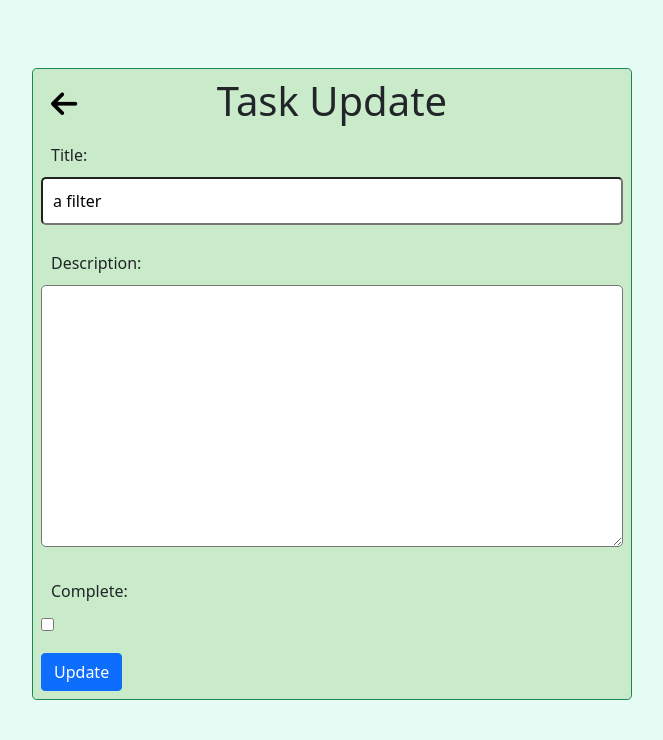
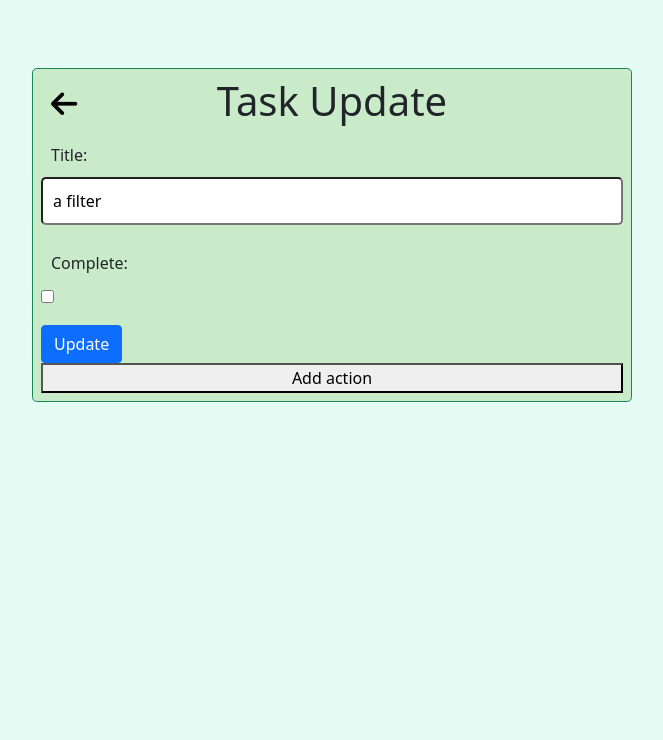
Before and after one commit to dawid809/ToDoList-Django, a Django app: page /task-update/31/ in a window 1280 px wide. Shown: the part 60-800 px from the top of the page, without its empty margins (308-971 px from the left). Run offline with Django 4.2, Linux system fonts and the light colour scheme; a user stored in the database is signed in; data comes from the database, SQL or seed files in the repository; some libraries are stand-ins or nearby versions.

Commit message:
Trying 2 forms in 1  view

```diff
--- a/base/models.py
+++ b/base/models.py
@@ -6,13 +6,19 @@ from django.db.models.functions import Upper
 
 # Create your models here.
 
+class Action(models.Model):
+    name = models.CharField(max_length=50, null=True, blank=True)
+    started_at=models.DateTimeField()
+    ended_at=models.DateTimeField()
+
 class Task(models.Model):
     user = models.ForeignKey(
         User, on_delete=models.CASCADE, null=True, blank=True)
     title = models.CharField(max_length=50)
-    description = models.TextField(null=True, blank=True)
     complete = models.BooleanField(default=False)
     created = models.DateTimeField(auto_now_add=True)
+
+    action = models.ForeignKey(Action, on_delete=models.CASCADE, null=True, blank=True)
 
     def __str__(self):
         return self.title
--- a/base/templates/base/base.html
+++ b/base/templates/base/base.html
@@ -48,5 +48,6 @@
     </div>
   </div>
   <!-- <script src="{% static 'dist/js/bootstrap.min.js' %}"></script> -->
+  <script src="https://cdn.jsdelivr.net/npm/bootstrap@5.1.3/dist/js/bootstrap.bundle.min.js" integrity="sha384-ka7Sk0Gln4gmtz2MlQnikT1wXgYsOg+OMhuP+IlRH9sENBO0LRn5q+8nbTov4+1p" crossorigin="anonymous"></script>
 </body>
 </html>
--- a/base/templates/base/task_delete_form.html
+++ b/base/templates/base/task_delete_form.html
@@ -16,7 +16,8 @@
             Are you sure you want to delete "{{task}}"?
         </p>
         {{ form }}
-        <input class="btn btn-danger" type="submit" value="Delete">
+        <!-- return nie dziala przez co usuwa nawet po kliknieciu no -->
+        <input onsubmit="confirm('Are you sure?')"  class="btn btn-danger" type="submit" value="Delete">
     </form>
 </div>
 {% endblock %}
--- a/base/templates/base/task_detail.html
+++ b/base/templates/base/task_detail.html
@@ -11,6 +11,6 @@
         <h1 class="text-center">Task detail</h2>
     </div>
     <h3>Task name - {{ task.title }}</h3>
-    <h5>Task description - {{ task.description }}</h3>
+    <!-- <h5>Task description - {{ task.description }}</h3> -->
 </div>
 {% endblock %}
--- a/base/templates/base/task_update_form.html
+++ b/base/templates/base/task_update_form.html
@@ -15,6 +15,29 @@
             {% csrf_token %} {{form.as_p}}
             <input class="btn btn-primary" type="submit" value="Update" />
         </form>
-    </div>
+        <button data-bs-toggle="modal" data-bs-target="#models-action">Add action</button>
+        <div class="modal fade" tabindex="-1" id="models-action" data-bs-backdrop="static"  data-bs-keyboard="false">
+            <div class="modal-dialog">
+              <div class="modal-content">
+                <div class="modal-header">
+                  <h5 class="modal-title">Modal title</h5>
+                  <button type="button" class="btn-close" data-bs-dismiss="modal" aria-label="Close"></button>
+                </div>
+                <div class="modal-body">
+                    <form method="POST">
+                        {% csrf_token %}
+                        {{form.as_p}}
+                        <input class="btn btn-primary" type="submit" value="Add">
+                    </form>
+                </div>
+                <div class="modal-footer">
+                  <button type="button" class="btn btn-secondary" data-bs-dismiss="modal">Close</button>
+                  <button type="button" class="btn btn-primary">Save changes</button>
+                </div>
+              </div>
+            </div>
+          </div>
+        {% block modal %}
+        {% endblock %}
 </div>
 {% endblock %}
--- a/base/urls.py
+++ b/base/urls.py
@@ -1,5 +1,5 @@
 from django.urls import path
-from .views import TaskList, TaskDetail, TaskCreate, TaskUpdate, TaskDelete, CustomLogin, RegisterPage
+from .views import ActionCreate, TaskList, TaskDetail, TaskCreate, TaskUpdate, TaskDelete, CustomLogin, RegisterPage
 from django.contrib.auth.views import LogoutView
 
 urlpatterns = [
@@ -9,6 +9,8 @@ urlpatterns = [
     path('task-update/<int:pk>/', TaskUpdate.as_view(), name='task-update'),
     path('task-delete/<int:pk>/', TaskDelete.as_view(), name='task-delete'),
 
+    path('task-update/<int:pk>/', ActionCreate.as_view(), name='action-create'),
+
     path('login/', CustomLogin.as_view(), name='login'),
     path('logout/', LogoutView.as_view(next_page='login'), name='logout'),
     path('register/', RegisterPage.as_view(), name='register'),
--- a/base/views.py
+++ b/base/views.py
@@ -14,8 +14,19 @@ from django.contrib.auth import login
 
 from django.urls import reverse_lazy
 
-from .models import Task
+from .models import Action, Task
 # Create your views here.
+
+class ActionList(LoginRequiredMixin,  ListView):
+    model = Action
+    context_object_name = 'actions'
+
+class ActionCreate(LoginRequiredMixin, CreateView):
+    model = Action
+    fields =  '__all__'
+    success_url = reverse_lazy('task-list')
+   # template_name_suffix = 'action_create_form'
+    template_name_suffix = 'task_update_form'
 
 class TaskList(LoginRequiredMixin, ListView):
     model = Task
@@ -40,7 +51,7 @@ class TaskDetail(LoginRequiredMixin, DetailView):
 
 class TaskCreate(LoginRequiredMixin, CreateView):
     model = Task
-    fields =  ['title', 'description', 'complete']
+    fields =  ['title', 'complete']
     success_url = reverse_lazy('task-list')
     template_name_suffix = '_create_form'
 
@@ -50,7 +61,7 @@ class TaskCreate(LoginRequiredMixin, CreateView):
 
 class TaskUpdate(LoginRequiredMixin, UpdateView):
     model = Task
-    fields =  ['title', 'description', 'complete']
+    fields =  ['title', 'complete']
     success_url = reverse_lazy('task-list')
     template_name_suffix = '_update_form'
 
```
Also changed, not shown: base/templates/base/action_create_form.html (added, +28 -0 lines), base/migrations/0003_action_remove_task_description_task_action.py (added), db.sqlite3.
